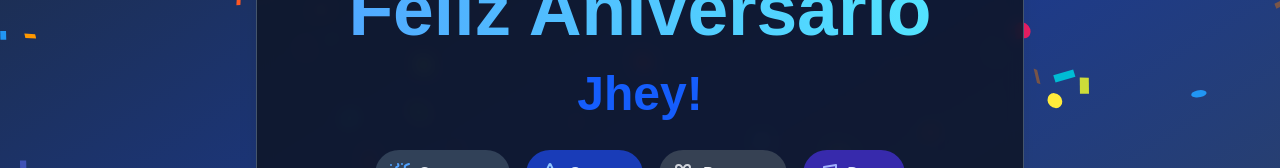
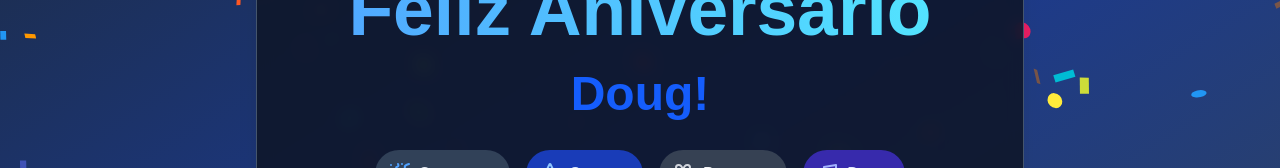
Before and after one commit to rafael-angonese/niver, a Next.js app: page / in a window 1280 px wide. Shown: the part 248-416 px from the top of the page. Built offline with nearby package versions, Linux system fonts and the light colour scheme.

Commit message:
:tada: Doug

```diff
--- a/src/app/page.tsx
+++ b/src/app/page.tsx
@@ -43,7 +43,7 @@ export default function Home() {
     });
   };
 
-  const messages = ["Feliz Aniversário", "Parabéns Jhey", "Muito Sucesso", "Grande Dia", "Mais Um Ano de Vitórias"]
+  const messages = ["Feliz Aniversário", "Parabéns Doug", "Muito Sucesso", "Grande Dia", "Mais Um Ano de Vitórias"]
 
   const changeMessage = () => {
     const newMessage = messages[Math.floor(Math.random() * messages.length)]
@@ -121,7 +121,7 @@ export default function Home() {
           animate={{ opacity: 1, y: 0 }}
           transition={{ delay: 0.3 }}
         >
-          Jhey!
+          Doug!
         </motion.h2>
 
         <motion.div
```
